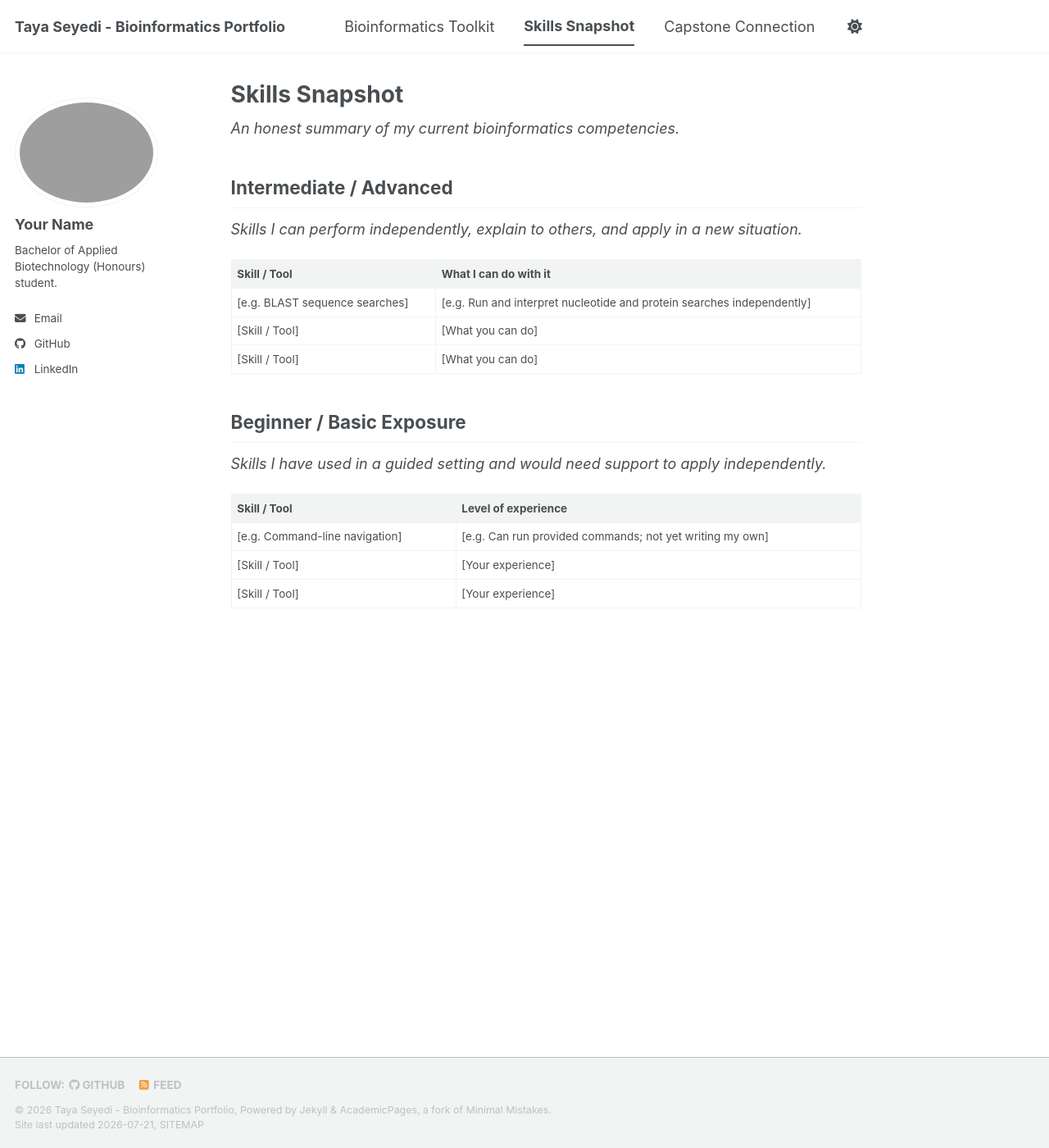
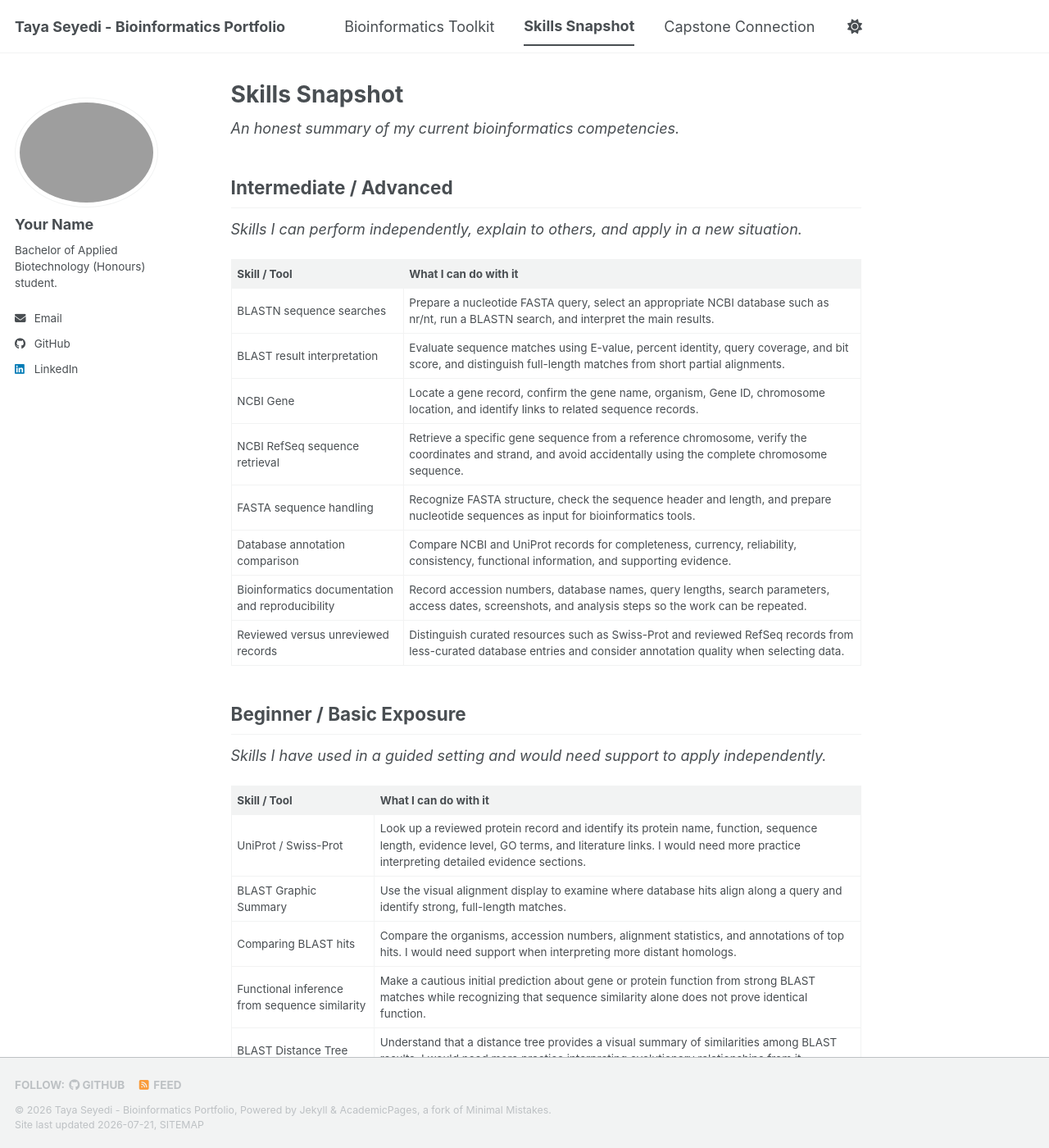
Before and after one commit to Taya-Sd/biot74000-portfolio, a Jekyll site: the page built from _pages/skills.md, in a window 1280 px wide and 1400 px high. Shown: the whole window at 82% size. Built offline with Jekyll 4.4.1, drawn with Linux system fonts in a browser that asks for light colours; a script bundle is joined from its source files by our own code; library files that are not in the unit come from our copies; some of the changed text lies outside the part shown.

Commit message:
Update skills section with specific competencies
Removed instructional comments and added specific skills to the Intermediate and Beginner sections.

```diff
--- a/_pages/skills.md
+++ b/_pages/skills.md
@@ -3,31 +3,6 @@ permalink: /skills/
 title: "Skills Snapshot"
 author_profile: true
 ---
-
-<!--
-  ============================================================================
-  SECTION 3: SKILLS SNAPSHOT  (30 points)
-  ============================================================================
-  A concise, scannable summary of your bioinformatics competencies — like a
-  skills summary on a resume. An employer should be able to read it in under
-  two minutes. Be HONEST about your level at this stage of your training.
-
-  Organize skills into TWO buckets:
-    - Intermediate / Advanced  → you can perform these independently, explain
-      them to others, and apply them in a new context.
-    - Beginner / Basic Exposure → you encountered/used these in a guided way and
-      would need support to apply them independently.
-
-  Your skill levels are checked against your actual course activities — listing
-  everything as "Advanced" will cost you marks. It is completely fine (and
-  expected) for many skills to sit in the Beginner / Basic Exposure column.
-
-  HOW TO EDIT:
-    - Fill in the two tables below. Replace the example rows with your own.
-    - To add a row, copy an existing line (keep the | bars in place).
-    - Delete these grey instruction notes before you submit.
-  ============================================================================
--->
 
 _An honest summary of my current bioinformatics competencies._
 
@@ -37,16 +12,26 @@ _Skills I can perform independently, explain to others, and apply in a new situa
 
 | Skill / Tool | What I can do with it |
 |---|---|
-| [e.g. BLAST sequence searches] | [e.g. Run and interpret nucleotide and protein searches independently] |
-| [Skill / Tool] | [What you can do] |
-| [Skill / Tool] | [What you can do] |
+| BLASTN sequence searches | Prepare a nucleotide FASTA query, select an appropriate NCBI database such as nr/nt, run a BLASTN search, and interpret the main results. |
+| BLAST result interpretation | Evaluate sequence matches using E-value, percent identity, query coverage, and bit score, and distinguish full-length matches from short partial alignments. |
+| NCBI Gene | Locate a gene record, confirm the gene name, organism, Gene ID, chromosome location, and identify links to related sequence records. |
+| NCBI RefSeq sequence retrieval | Retrieve a specific gene sequence from a reference chromosome, verify the coordinates and strand, and avoid accidentally using the complete chromosome sequence. |
+| FASTA sequence handling | Recognize FASTA structure, check the sequence header and length, and prepare nucleotide sequences as input for bioinformatics tools. |
+| Database annotation comparison | Compare NCBI and UniProt records for completeness, currency, reliability, consistency, functional information, and supporting evidence. |
+| Bioinformatics documentation and reproducibility | Record accession numbers, database names, query lengths, search parameters, access dates, screenshots, and analysis steps so the work can be repeated. |
+| Reviewed versus unreviewed records | Distinguish curated resources such as Swiss-Prot and reviewed RefSeq records from less-curated database entries and consider annotation quality when selecting data. |
 
 ## Beginner / Basic Exposure
 
 _Skills I have used in a guided setting and would need support to apply independently._
 
-| Skill / Tool | Level of experience |
+| Skill / Tool | What I can do with it |
 |---|---|
-| [e.g. Command-line navigation] | [e.g. Can run provided commands; not yet writing my own] |
-| [Skill / Tool] | [Your experience] |
-| [Skill / Tool] | [Your experience] |
+| UniProt / Swiss-Prot | Look up a reviewed protein record and identify its protein name, function, sequence length, evidence level, GO terms, and literature links. I would need more practice interpreting detailed evidence sections. |
+| BLAST Graphic Summary | Use the visual alignment display to examine where database hits align along a query and identify strong, full-length matches. |
+| Comparing BLAST hits | Compare the organisms, accession numbers, alignment statistics, and annotations of top hits. I would need support when interpreting more distant homologs. |
+| Functional inference from sequence similarity | Make a cautious initial prediction about gene or protein function from strong BLAST matches while recognizing that sequence similarity alone does not prove identical function. |
+| BLAST Distance Tree | Understand that a distance tree provides a visual summary of similarities among BLAST results. I would need more practice interpreting evolutionary relationships from it. |
+| Multiple sequence alignment | Understand that multiple sequence alignment can identify conserved and variable positions, but I have limited hands-on experience performing and interpreting an analysis. |
+| GO terms and evidence codes | Identify GO terms and evidence information in a protein record, but I would need additional support to interpret the different evidence-code categories in depth. |
+| Benchling | Have basic familiarity with the platform and its possible use for sequence management and primer design, but would need guidance to build an independent workflow. |
```
